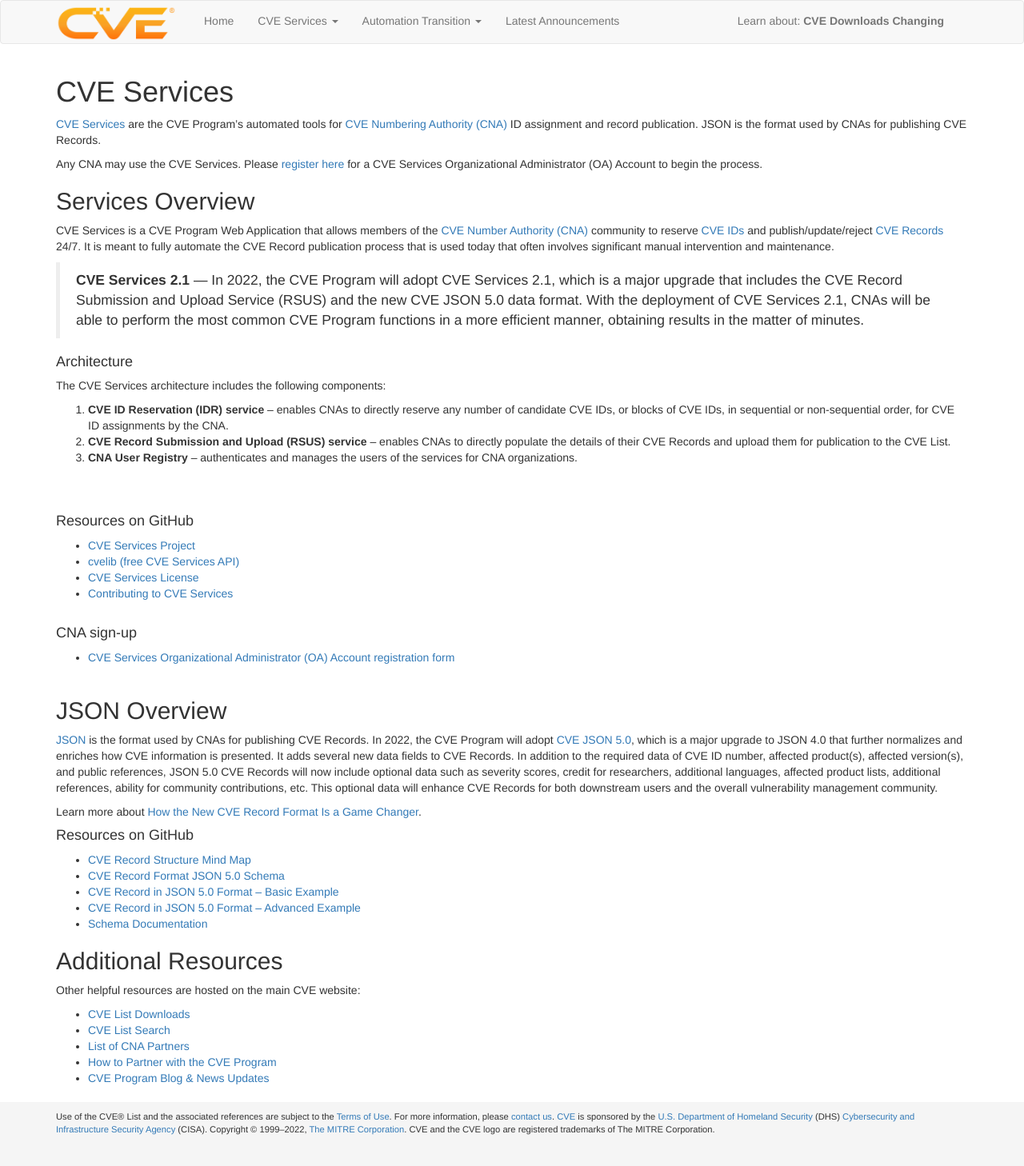
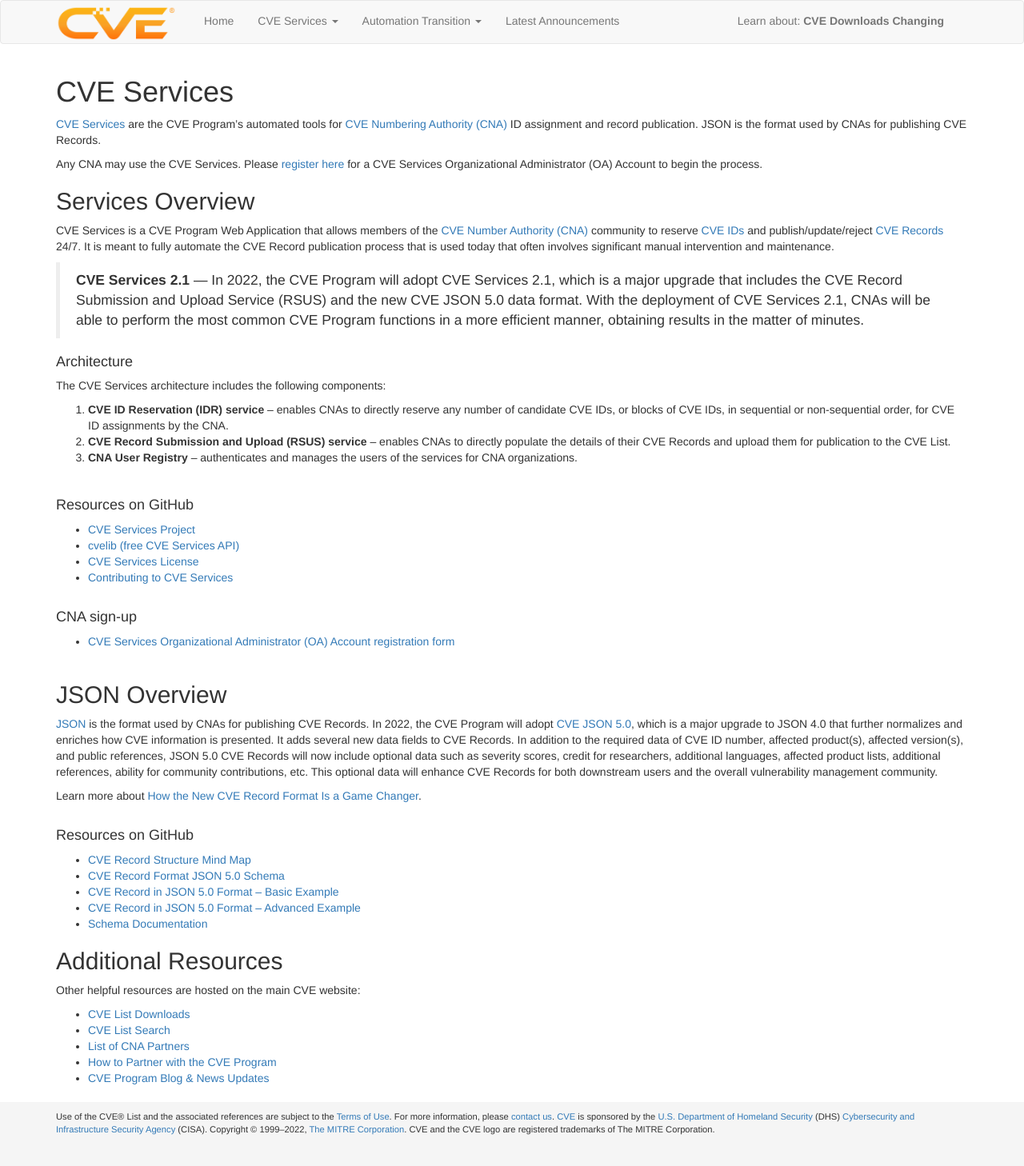
Before and after one commit to CVEProject/cveproject.github.io, a Jekyll site: the page built from automation-cve-services.md, in a window 1280 px wide. Shown: the whole page at 80% size. Built offline with Jekyll 4.4.1, drawn with Linux system fonts in a browser that asks for light colours; nearby versions of some CDN libraries.

Commit message:
Update automation-cve-services.md

```diff
--- a/automation-cve-services.md
+++ b/automation-cve-services.md
@@ -24,7 +24,7 @@ The CVE Services architecture includes the following components:
   <li><strong>CVE Record Submission and Upload (RSUS) service</strong> – enables CNAs to directly populate the details of their CVE Records and upload them for publication to the CVE List.</li>
   <li><strong>CNA User Registry</strong> – authenticates and manages the users of the services for CNA organizations.</li>
 </ol>
-<br><br>
+<br>
 
 #### Resources on GitHub
 
@@ -44,7 +44,7 @@ The CVE Services architecture includes the following components:
 [JSON](https://json-schema.org/) is the format used by CNAs for publishing CVE Records. In 2022, the CVE Program will adopt [CVE JSON 5.0](https://github.com/CVEProject/cve-schema/blob/master/schema/v5.0/CVE_JSON_5.0_schema.json), which is a major upgrade to JSON 4.0 that further normalizes and enriches how CVE information is presented. It adds several new data fields to CVE Records. In addition to the required data of CVE ID number, affected product(s), affected version(s), and public references, JSON 5.0 CVE Records will now include optional data such as severity scores, credit for researchers, additional languages, affected product lists, additional references, ability for community contributions, etc. This optional data will enhance CVE Records for both downstream users and the overall vulnerability management community.
 
 Learn more about [How the New CVE Record Format Is a Game Changer](https://www.cve.org/Media/News/item/podcast/2021/07/13/How-the-New-CVE-Record).
-<br>
+<br><br>
 
 #### Resources on GitHub
 
```
